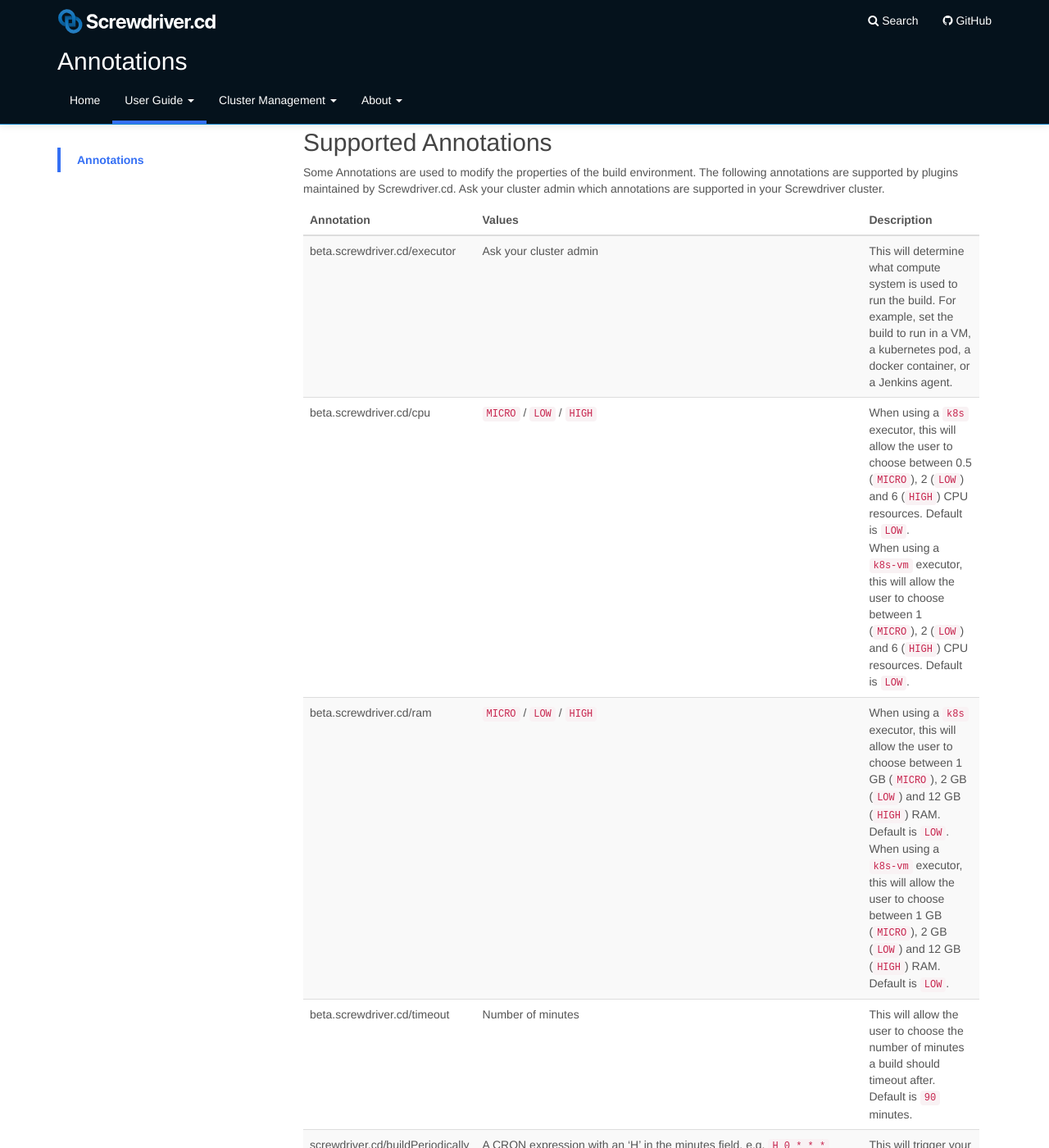
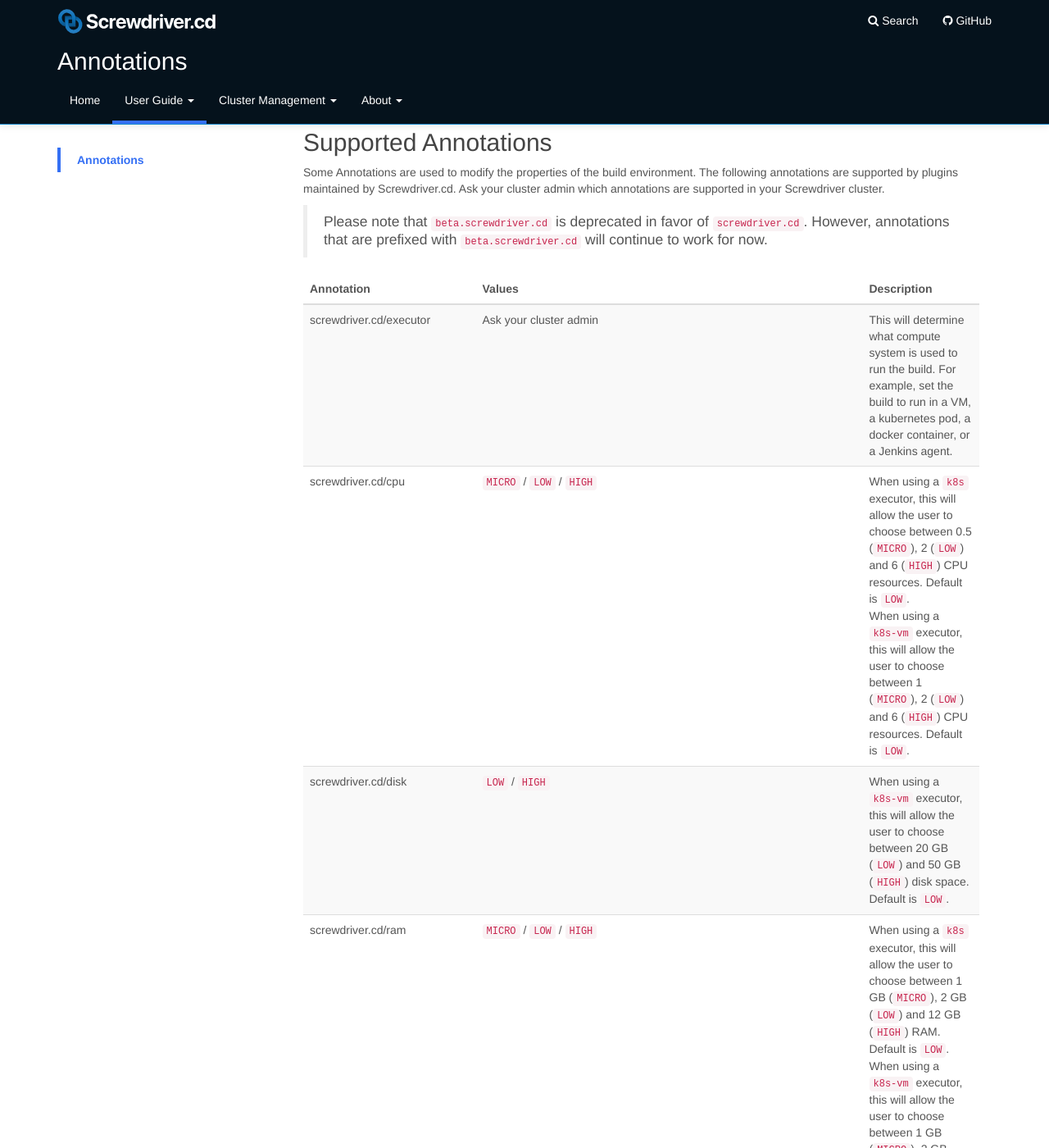
Before and after one commit to screwdriver-cd/guide, a Jekyll site: the page built from docs/user-guide/configuration/annotations.md, in a window 1280 px wide and 1400 px high, scrolled down 442 px. Shown: the whole window at 82% size. Built offline with Jekyll 4.4.1, drawn with Linux system fonts in a browser that asks for light colours; some of the changed text lies outside the part shown.

Commit message:
feat(757): Add screwdriver.cd/disk annotation; deprecate beta.screwdriver.cd (#233)
* feat(757): Add beta.screwdriver.cd/disk annotation

* Deprecate beta.screwdriver.cd annotation prefix

````diff
--- a/docs/user-guide/configuration/annotations.md
+++ b/docs/user-guide/configuration/annotations.md
@@ -23,18 +23,21 @@ jobs:
     main:
         <<: *bar            # Referencing the annotation anchor to use that config for main job
         annotations:
-            beta.screwdriver.cd/cpu: HIGH                      # Use HIGH for CPU
+            screwdriver.cd/cpu: HIGH                      # Use HIGH for CPU
             screwdriver.cd/buildPeriodically: H H(4-7) * * *   # Run the job every day sometime between 4am and 7am UTC.
 ```
 
 ## Supported Annotations
 Some Annotations are used to modify the properties of the build environment. The following annotations are supported by plugins maintained by Screwdriver.cd. Ask your cluster admin which annotations are supported in your Screwdriver cluster.
 
+> Please note that `beta.screwdriver.cd` is deprecated in favor of `screwdriver.cd`. However, annotations that are prefixed with `beta.screwdriver.cd` will continue to work for now.
+
 | Annotation | Values | Description |
 |------------|--------|-------------|
-| beta.screwdriver.cd/executor | Ask your cluster admin | This will determine what compute system is used to run the build. For example, set the build to run in a VM, a kubernetes pod, a docker container, or a Jenkins agent. |
-| beta.screwdriver.cd/cpu | `MICRO` / `LOW` / `HIGH` | When using a `k8s` executor, this will allow the user to choose between 0.5 (`MICRO`), 2 (`LOW`) and 6 (`HIGH`) CPU resources. Default is `LOW`.<br>   When using a `k8s-vm` executor, this will allow the user to choose between 1 (`MICRO`), 2 (`LOW`) and 6 (`HIGH`) CPU resources. Default is `LOW`. |
-| beta.screwdriver.cd/ram | `MICRO` / `LOW` / `HIGH` | When using a `k8s` executor, this will allow the user to choose between 1 GB (`MICRO`), 2 GB (`LOW`) and 12 GB (`HIGH`) RAM. Default is `LOW`.<br> When using a `k8s-vm` executor, this will allow the user to choose between 1 GB (`MICRO`), 2 GB (`LOW`) and 12 GB (`HIGH`) RAM. Default is `LOW`. |
-| beta.screwdriver.cd/timeout | Number of minutes | This will allow the user to choose the number of minutes a build should timeout after. Default is `90` minutes. |
+| screwdriver.cd/executor | Ask your cluster admin | This will determine what compute system is used to run the build. For example, set the build to run in a VM, a kubernetes pod, a docker container, or a Jenkins agent. |
+| screwdriver.cd/cpu | `MICRO` / `LOW` / `HIGH` | When using a `k8s` executor, this will allow the user to choose between 0.5 (`MICRO`), 2 (`LOW`) and 6 (`HIGH`) CPU resources. Default is `LOW`.<br>   When using a `k8s-vm` executor, this will allow the user to choose between 1 (`MICRO`), 2 (`LOW`) and 6 (`HIGH`) CPU resources. Default is `LOW`. |
+| screwdriver.cd/disk | `LOW` / `HIGH` | When using a `k8s-vm` executor, this will allow the user to choose between 20 GB (`LOW`) and 50 GB (`HIGH`) disk space. Default is `LOW`. |
+| screwdriver.cd/ram | `MICRO` / `LOW` / `HIGH` | When using a `k8s` executor, this will allow the user to choose between 1 GB (`MICRO`), 2 GB (`LOW`) and 12 GB (`HIGH`) RAM. Default is `LOW`.<br> When using a `k8s-vm` executor, this will allow the user to choose between 1 GB (`MICRO`), 2 GB (`LOW`) and 12 GB (`HIGH`) RAM. Default is `LOW`. |
+| screwdriver.cd/timeout | Number of minutes | This will allow the user to choose the number of minutes a build should timeout after. Default is `90` minutes. |
 | screwdriver.cd/buildPeriodically | A CRON expression with an 'H' in the minutes field, e.g. `H 0 * * *` <br><br>**Note:** The first interval is always set to "H" (maximum frequency as once per hour) to avoid large spikes for shared resources. You can test out your cron expression at https://crontab.guru/ | This will trigger your job periodically according to the cron expression. |
 | screwdriver.cd/repoManifest | Git repository checkout URL, e.g. `https://github.com/org/repo.git/manifestFilePath.xml#branch` <br><br>1. Checkout URL: `https://github.com/org/repo.git` (required) <br>2. Path to manifest file: `manifestFilePath.xml` (optional, defaults to `default.xml`) <br> 3. Branch name: `#branch` (optional, defaults to `#master`) | [Repo](https://gerrit.googlesource.com/git-repo) is a tool built on top of Git for managing repositories. This value is the checkout URL of a Git repository that contains a repo manifest `xml` file. If this value is specified, Screwdriver will checkout your source code in accordance with the configuration of the `xml` file. |
````
